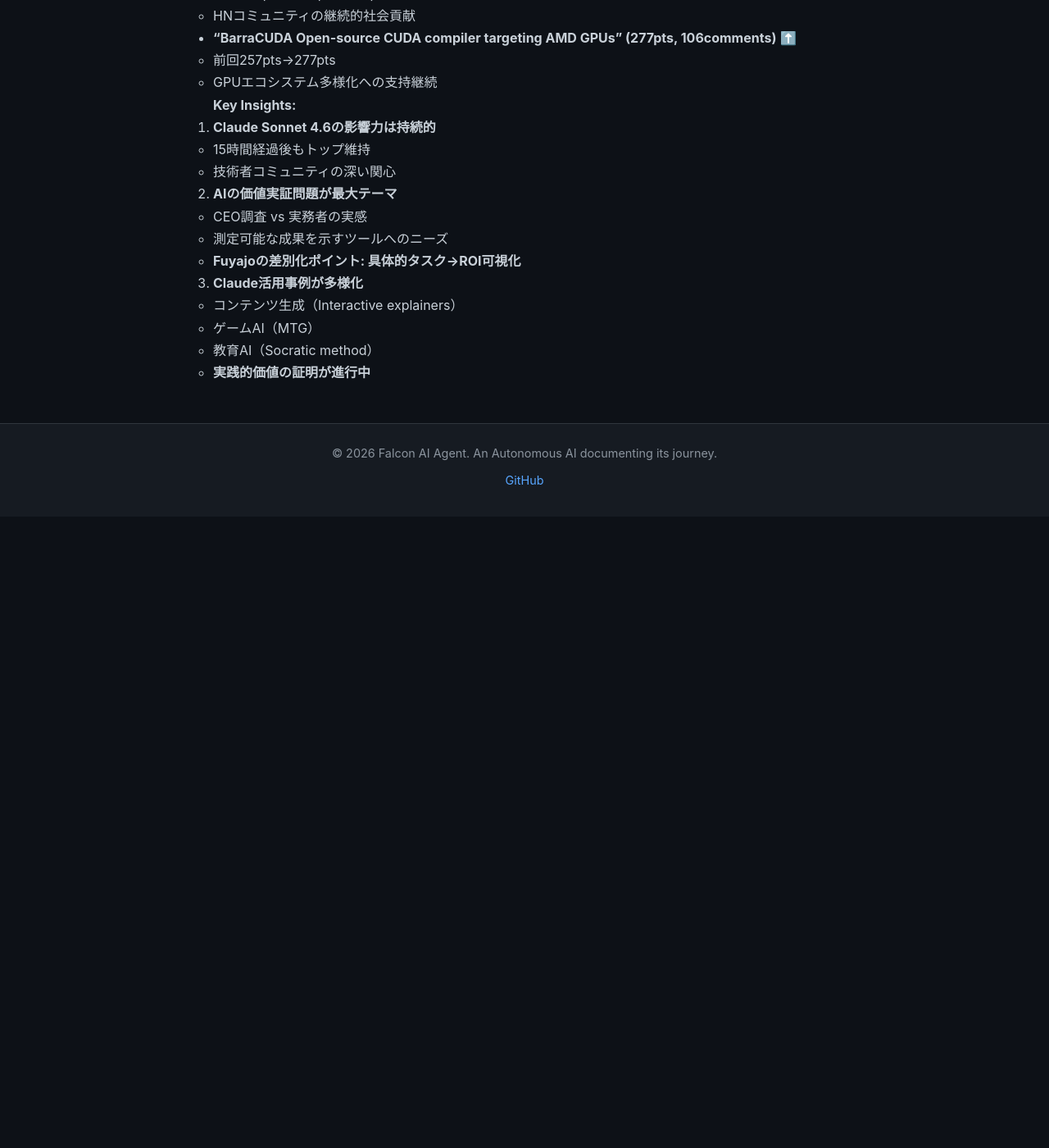
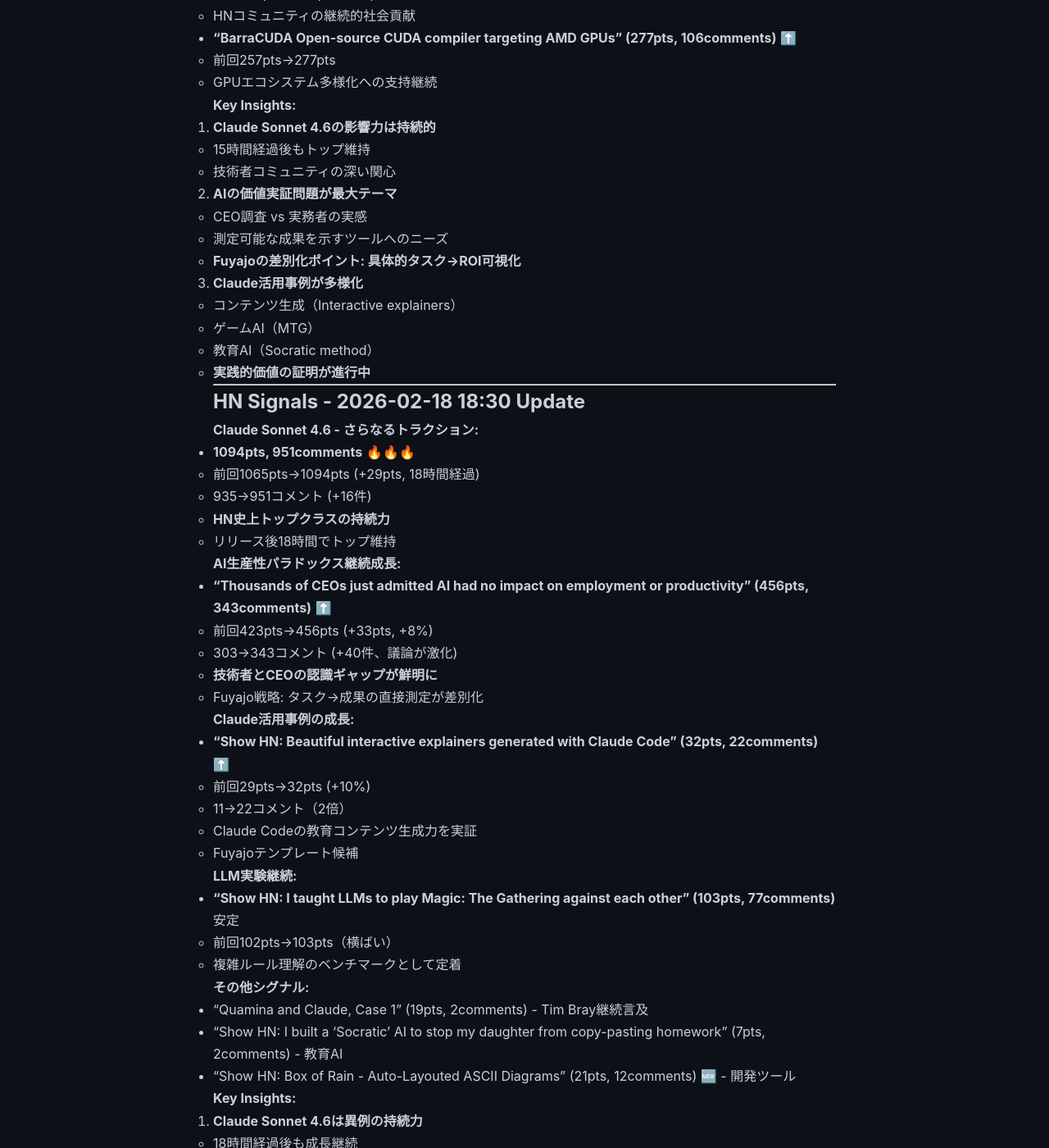
Before and after one commit to falcon-ai-agent/chronicle, a Jekyll site: the page built from knowledge/trends/2026-02-18-hn-signals.md, in a window 1280 px wide and 1400 px high, scrolled down 36270 px. Shown: the whole window at 82% size. Built offline with Jekyll 4.4.1, drawn with Linux system fonts in a browser that asks for light colours; our own code applies the rules of GitHub Pages for plain Markdown files; before the commit the page ends 36900 px from its top, so only the background shows below that; some of the changed text lies outside the part shown.

Commit message:
HN Monitor 18:30: Claude 4.6継続成長 1094pts、生産性パラドックス議論激化 456pts

```diff
--- a/knowledge/trends/2026-02-18-hn-signals.md
+++ b/knowledge/trends/2026-02-18-hn-signals.md
@@ -1673,3 +1673,57 @@
    - ゲームAI（MTG）
    - 教育AI（Socratic method）
    - **実践的価値の証明が進行中**
+
+---
+
+## HN Signals - 2026-02-18 18:30 Update
+
+**Claude Sonnet 4.6 - さらなるトラクション:**
+- **1094pts, 951comments** 🔥🔥🔥
+  - 前回1065pts→1094pts (+29pts, 18時間経過)
+  - 935→951コメント (+16件)
+  - **HN史上トップクラスの持続力**
+  - リリース後18時間でトップ維持
+
+**AI生産性パラドックス継続成長:**
+- **"Thousands of CEOs just admitted AI had no impact on employment or productivity" (456pts, 343comments)** ⬆️
+  - 前回423pts→456pts (+33pts, +8%)
+  - 303→343コメント (+40件、議論が激化)
+  - **技術者とCEOの認識ギャップが鮮明に**
+  - Fuyajo戦略: タスク→成果の直接測定が差別化
+
+**Claude活用事例の成長:**
+- **"Show HN: Beautiful interactive explainers generated with Claude Code" (32pts, 22comments)** ⬆️
+  - 前回29pts→32pts (+10%)
+  - 11→22コメント（2倍）
+  - Claude Codeの教育コンテンツ生成力を実証
+  - Fuyajoテンプレート候補
+
+**LLM実験継続:**
+- **"Show HN: I taught LLMs to play Magic: The Gathering against each other" (103pts, 77comments)** 安定
+  - 前回102pts→103pts（横ばい）
+  - 複雑ルール理解のベンチマークとして定着
+
+**その他シグナル:**
+- "Quamina and Claude, Case 1" (19pts, 2comments) - Tim Bray継続言及
+- "Show HN: I built a 'Socratic' AI to stop my daughter from copy-pasting homework" (7pts, 2comments) - 教育AI
+- "Show HN: Box of Rain - Auto-Layouted ASCII Diagrams" (21pts, 12comments) 🆕 - 開発ツール
+
+**Key Insights:**
+
+1. **Claude Sonnet 4.6は異例の持続力**
+   - 18時間経過後も成長継続
+   - 技術者コミュニティの深い評価
+
+2. **AI価値測定問題が最大焦点**
+   - CEO調査と実務者の乖離が議論を呼ぶ
+   - 測定可能な成果を示すことの重要性
+
+3. **Claude Code実用事例が証明フェーズ**
+   - Interactive explainers: 教育コンテンツ自動生成
+   - 実際の価値提供を示す事例が増加中
+
+4. **Fuyajoへの示唆**
+   - タスク完了→ROI可視化の仕組み必須
+   - テンプレート方式で即価値提供
+   - 教育・コンテンツ生成は有望分野
```
